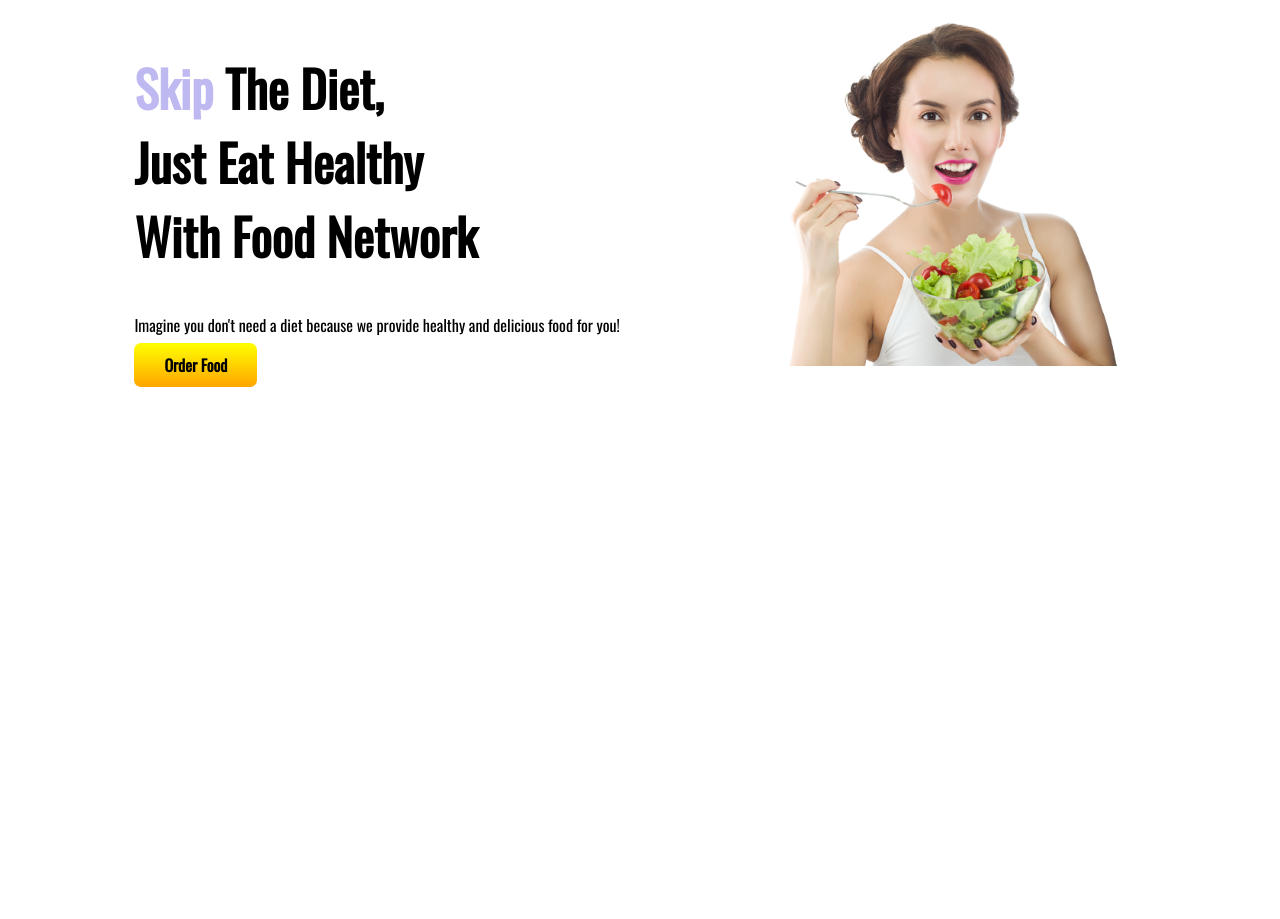
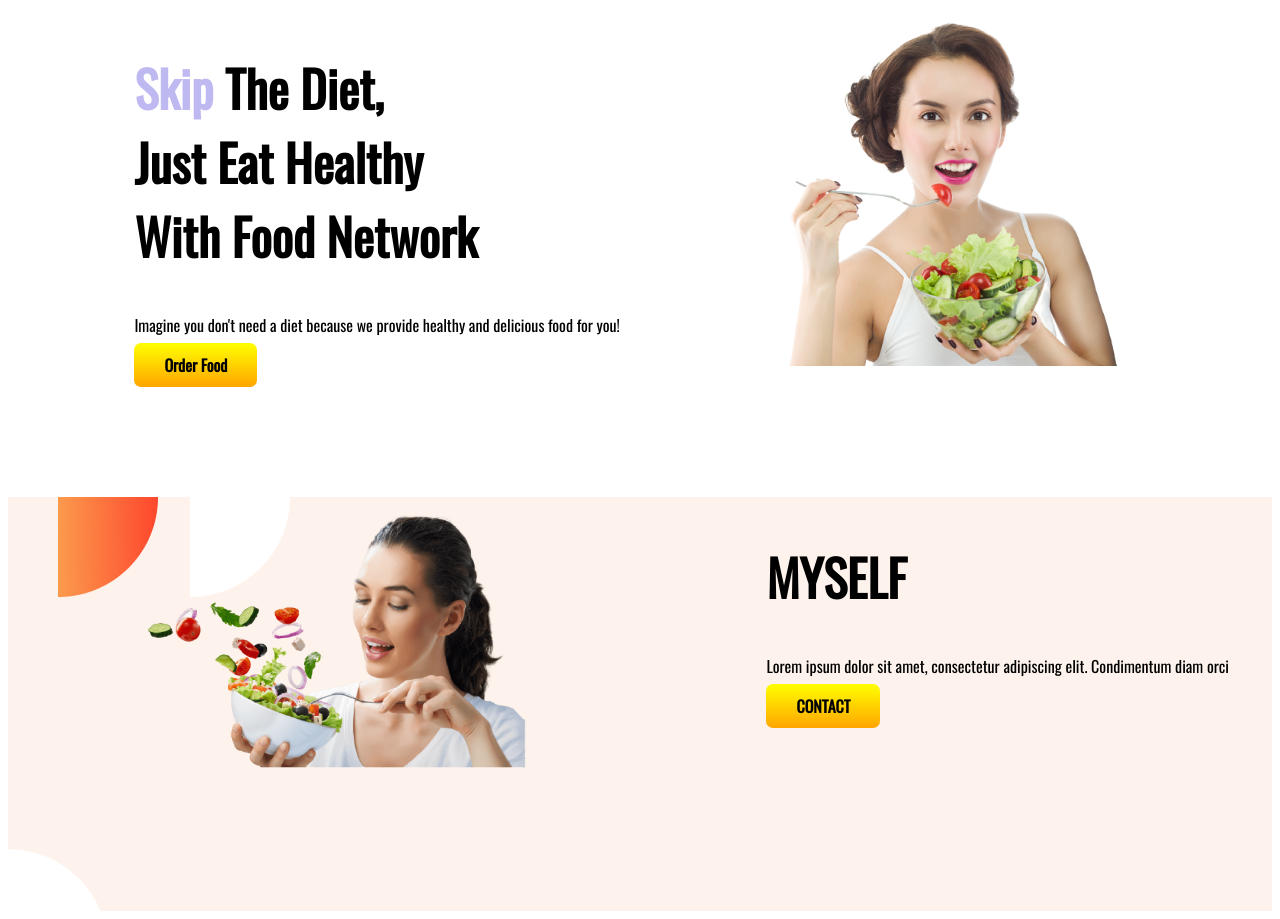
Before and after one commit to jannatul-arifa/food-is-love, a plain HTML site: page index.html in a window 1280 px wide. Before the commit the page ends 800 px from the top, so only its background shows below. Drawn offline with nearby package versions, Linux system fonts and the light colour scheme.

Commit message:
2nd half

```diff
--- a/index.html
+++ b/index.html
@@ -23,6 +23,18 @@
             <img src="images/female/6667872_preview-removebg-preview.png" alt="">
         </div>
     </section>
+    <section class="bg-image">
+        <div class="half-bg">
+            <img src="images/female/38-387173_supplement-nutrient-dietary-eating-food-free-download-nutrition-removebg-preview.png"
+                alt="">
+        </div>
+        <div class="half-bg">
+            <h1>MYSELF</h1>
+            <p>Lorem ipsum dolor sit amet, consectetur adipiscing elit. Condimentum diam orci</p>
+            <a class="food-order" target="_blank" href="https://www.google.com/">CONTACT</a>
+        </div>
+
+    </section>
 
 </body>
 
--- a/style.css
+++ b/style.css
@@ -13,6 +13,7 @@ section{
 .half-bg{
     width: 50%;
     padding-left: 10%;
+    margin-bottom: 120px;
 }
 .half-bg img{
     width: 80%;
@@ -25,3 +26,8 @@ section{
     color: black;
     font-weight: 800;
 }
+.bg-image{
+    background-image: url(images/shapes/7.png);
+    background-repeat: no-repeat;
+
+}
```
